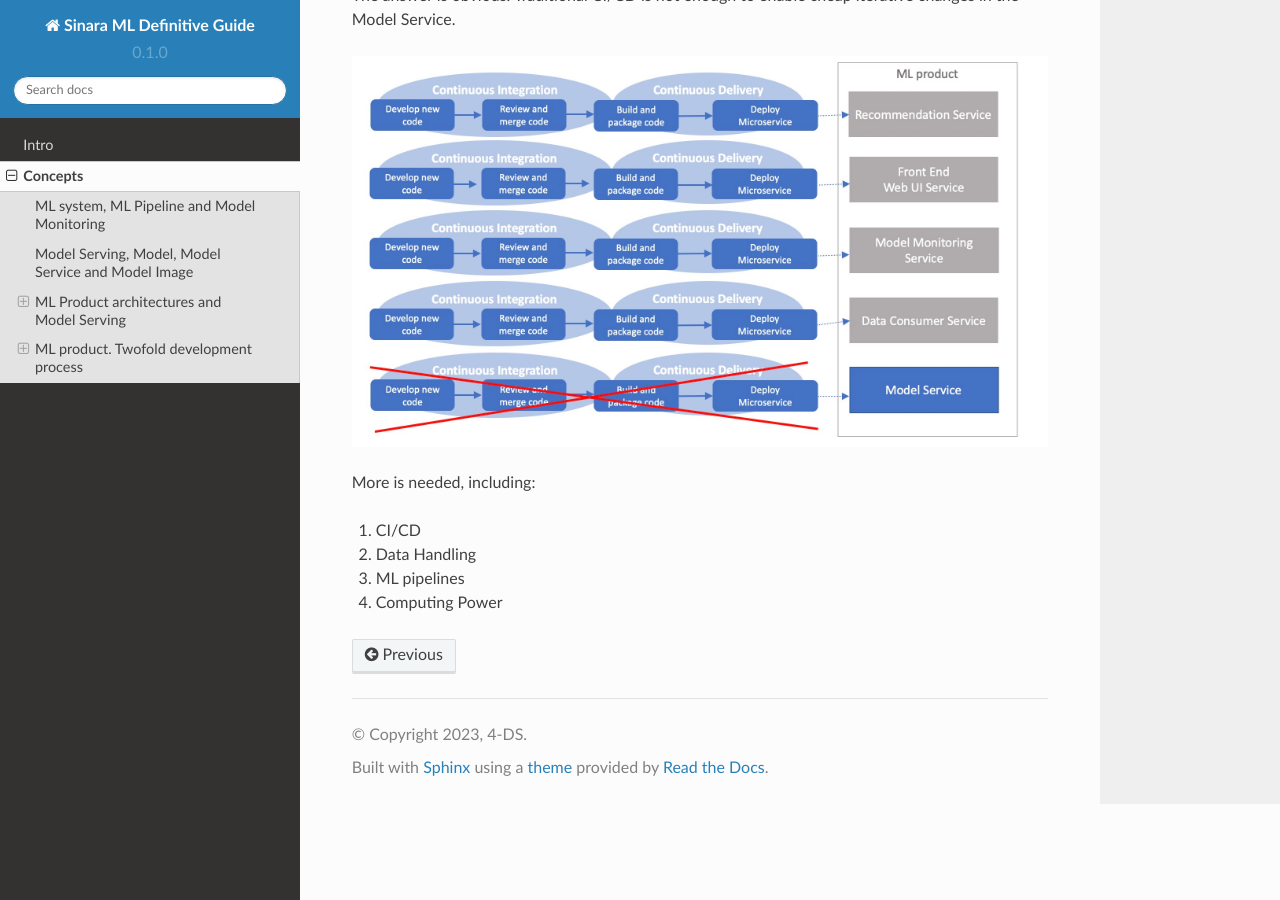
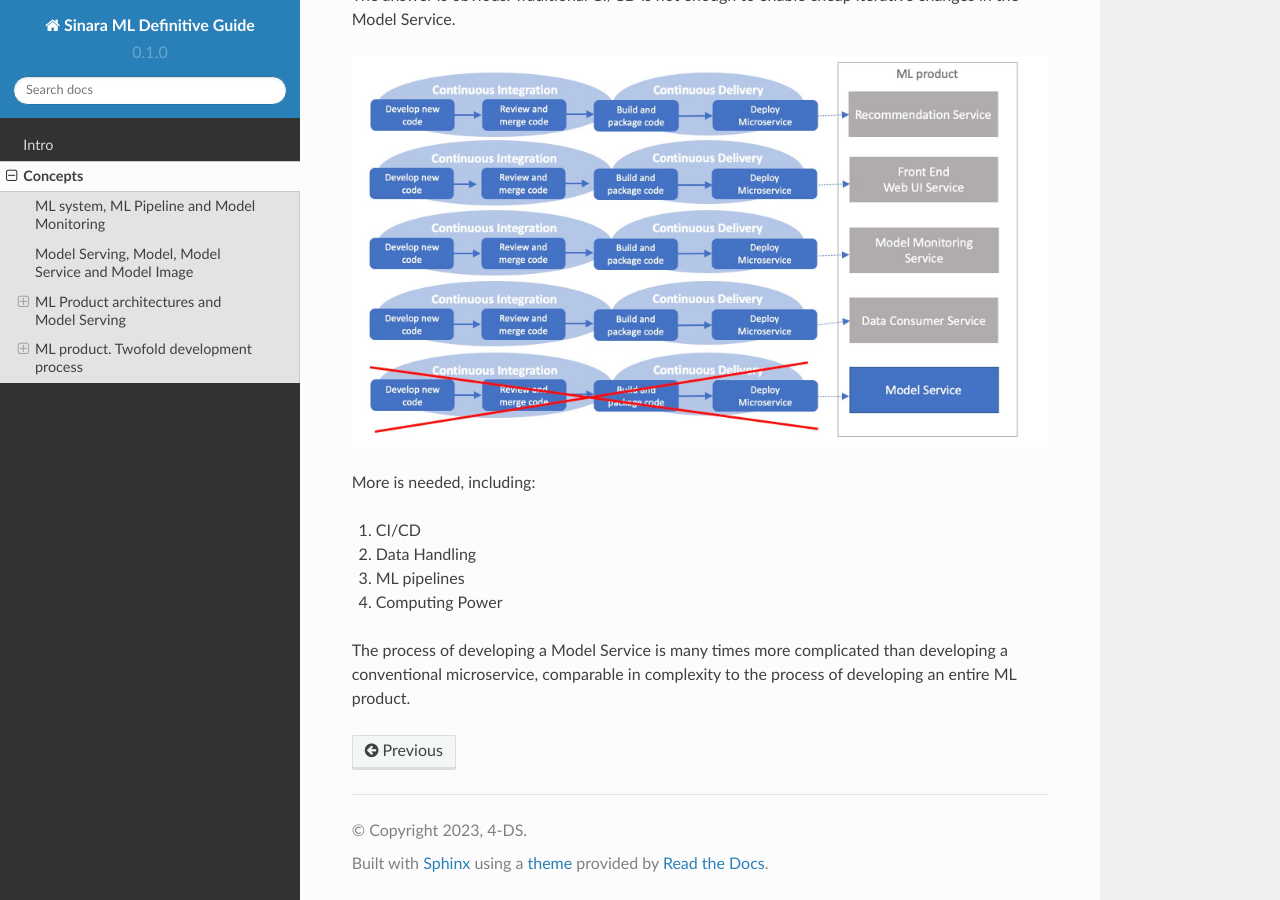
Before and after one commit to 4-DS/SinaraML-Def-Guide, a Sphinx documentation site: the page built from docs/source/concepts.rst, in a window 1280 px wide and 900 px high, scrolled down 5723 px. Built offline with Sphinx 7.4.7 and the Read the Docs theme 2.0.0, drawn with Linux system fonts in a browser that asks for light colours.

Commit message:
Update concepts.rst

```diff
--- a/docs/source/concepts.rst
+++ b/docs/source/concepts.rst
@@ -120,3 +120,5 @@ More is needed, including:
 2. Data Handling
 3. ML pipelines
 4. Computing Power
+
+The process of developing a Model Service is many times more complicated than developing a conventional microservice, comparable in complexity to the process of developing an entire ML product.
```
